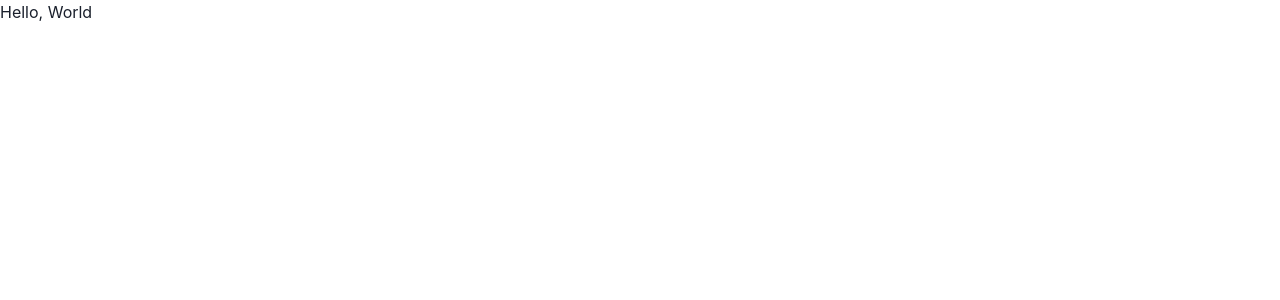
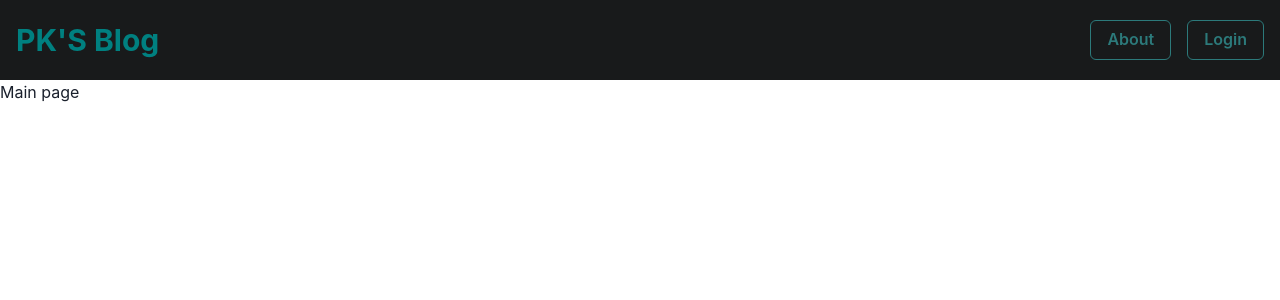
Before and after one commit to karthicbz/blog-frontend, a React (Create React App) app: page / in a window 1280 px wide. Shown: the top 300 px of the page. Built offline with nearby package versions, Linux system fonts and the light colour scheme.

Commit message:
make navbar and initialize router

```diff
--- a/package.json
+++ b/package.json
@@ -12,6 +12,7 @@
     "framer-motion": "^10.12.17",
     "react": "^18.2.0",
     "react-dom": "^18.2.0",
+    "react-router-dom": "^6.14.0",
     "react-scripts": "5.0.1",
     "web-vitals": "^2.1.4"
   },
--- a/src/App.css
+++ b/src/App.css
@@ -3,3 +3,7 @@
   margin: 0;
   box-sizing: border-box;
 }
+
+html, body{
+  height: 100%;
+}
--- a/src/App.js
+++ b/src/App.js
@@ -2,9 +2,7 @@ import logo from './logo.svg';
 import './App.css';
 
 function App() {
-  return (
-    <p>Hello, World</p>
-  );
+
 }
 
 export default App;
--- /dev/null
+++ b/src/components/Mainpage.jsx
@@ -0,0 +1,7 @@
+const Mainpage = ()=>{
+    return(
+        <h1>Main page</h1>
+    );
+}
+
+export {Mainpage};
--- /dev/null
+++ b/src/components/Navbar.jsx
@@ -0,0 +1,37 @@
+import styled from "@emotion/styled";
+import { Heading } from "@chakra-ui/react";
+import { Button } from "@chakra-ui/react";
+
+const Nav = styled.nav`
+    height: 80px;
+    display: flex;
+    justify-content: space-between;
+    padding: 0 1rem;
+    align-items: center;
+    background: #181a1b;
+`;
+
+const Li = styled.li`
+    list-style-type: none;
+`;
+
+const FlexUL = styled.ul`
+    display: flex;
+    gap: 1rem;
+`;
+
+const NavBar = ()=>{
+    return(
+        <Nav>
+            <Heading as="h3" size="lg" color="teal">
+                <a href="#">PK'S Blog</a>
+            </Heading>
+            <FlexUL>
+                <Button colorScheme="teal" variant="outline">About</Button>
+                <Button colorScheme="teal" variant="outline">Login</Button>
+            </FlexUL>
+        </Nav>
+    );
+}
+
+export {NavBar};
--- /dev/null
+++ b/src/components/Router.jsx
@@ -0,0 +1,16 @@
+import { BrowserRouter, Routes, Route } from "react-router-dom";
+import { NavBar } from "./Navbar";
+import { Mainpage } from "./Mainpage";
+
+const Router = ()=>{
+    return(
+        <BrowserRouter>
+            <NavBar/>
+            <Routes>
+                <Route path="/" element={<Mainpage/>}/>
+            </Routes>
+        </BrowserRouter>
+    );
+}
+
+export {Router};
--- a/src/index.js
+++ b/src/index.js
@@ -3,12 +3,13 @@ import ReactDOM from 'react-dom/client';
 import App from './App';
 import reportWebVitals from './reportWebVitals';
 import { ChakraProvider } from '@chakra-ui/react';
+import { Router } from './components/Router';
 
 const root = ReactDOM.createRoot(document.getElementById('root'));
 root.render(
   <React.StrictMode>
     <ChakraProvider>
-      <App />
+      <Router />
     </ChakraProvider>
   </React.StrictMode>
 );
```
Also changed, not shown: src/components/navbar.jsx (deleted), 1 other file (tests, documents, lock files or other folders).
